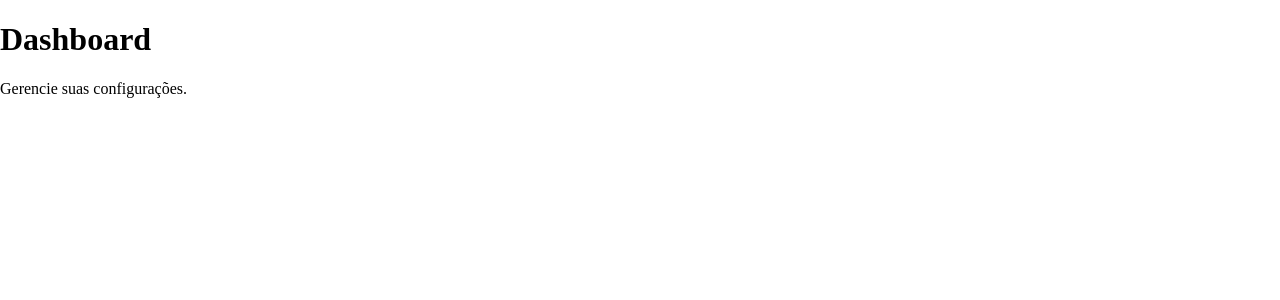
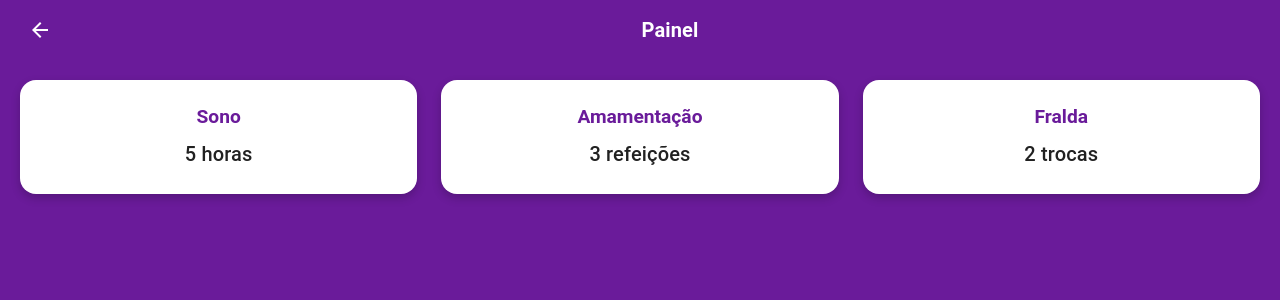
Before and after one commit to caiqueSanderson/baby-app-react-web, a React (Vite) app: page /dashboard in a window 1280 px wide. Shown: the top 300 px of the page. Built offline with nearby package versions, Linux system fonts and the light colour scheme.

Commit message:
wip: Dashboard implementada, porém estática

```diff
--- a/src/components/custom/appBar/styles.scss
+++ b/src/components/custom/appBar/styles.scss
@@ -4,7 +4,6 @@
   display: flex;
   align-items: center;
   padding: 10px 20px;
-  margin-bottom: 1rem;
   max-width: 100vw;
 
   .MuiIconButton-root {
--- a/src/components/custom/customList/index.jsx
+++ b/src/components/custom/customList/index.jsx
@@ -36,13 +36,13 @@ const CustomList = ({ items }) => {
   };
 
   function subtitleSleep() {
-    return "O bebê está dormindo";
+    return t("babySleeping");
   }
   function subtitleEat() {
-    return "O bebê está comendo";
+    return t("babyEating");
   }
   function subtitleDiaper() {
-    return "O bebê está trocando a fralda";
+    return t("babyChanging");
   }
 
   function generateSubtitle(actionType) {
--- /dev/null
+++ b/src/data/fakeUser.json
@@ -0,0 +1,4 @@
+{
+    "username": "user123",
+    "password": "12345"
+  }
--- a/src/locales/en.json
+++ b/src/locales/en.json
@@ -1,4 +1,6 @@
 {
+  "dashboard": "Dashboard",
+
   "title": "Add information",
   "addItem": "Add item",
   "editItem": "Edit item",
@@ -18,7 +20,7 @@
   "selectedLanguage": "Selected language",
   "babyInfo": "Baby Information",
   "babyName": "Baby Name",
-  "babyWeight": "Baby Weight(kg)",
+  "babyWeight": "Baby Weight (kg)",
   "babyLength": "Baby Length (cm)",
   "saveBabyInfo": "Save Information",
   "logout": "Logout",
@@ -37,6 +39,10 @@
   "both": "Both",
   "clean": "Clean",
 
+  "babySleeping": "The baby is sleeping",
+  "babyEating": "The baby is eating",
+  "babyChanging": "The baby is changing the diaper",
+
   "uptade": "Uptade",
   "save": "Save"
 }
--- a/src/locales/es.json
+++ b/src/locales/es.json
@@ -1,4 +1,6 @@
 {
+  "dashboard":"Panel",
+
   "title": "Agrega información",
   "addItem": "Agregar ítem",
   "editItem": "Editar elemento",
@@ -37,6 +39,10 @@
   "both": "Ambos",
   "clean": "Limpia",
 
+  "babySleeping": "La bebe esta durmiendo",
+  "babyEating": "La bebe esta comiendo",
+  "babyChanging": "El bebé está cambiando pañal",
+
   "uptade": "Actualizar",
   "save": "Ahorrar"
 }
--- a/src/locales/pt.json
+++ b/src/locales/pt.json
@@ -1,4 +1,6 @@
 {
+  "dashboard": "Painel",
+
   "title": "Adicione informações",
   "addItem": "Adicionar item",
   "editItem": "Editar item",
@@ -37,6 +39,10 @@
   "both": "Ambos",
   "clean": "Limpa",
 
+  "babySleeping": "O bebê está dormindo",
+  "babyEating": "O bebê está comendo",
+  "babyChanging": "O bebê está trocando a fralda",
+
   "uptade": "Atualizar",
   "save": "Salvar"
 }
--- a/src/views/Dashboard/index.jsx
+++ b/src/views/Dashboard/index.jsx
@@ -1,10 +1,49 @@
 import React from "react";
+import { useTranslation } from "react-i18next";
+import { AppBar, Box, Card, Grid, Typography } from "../../components";
+import "../styles/dashboardScreen.scss";
 
 export default function Dashboard() {
+  const { t } = useTranslation();
+
+  const sleepData = 5;
+  const eatData = 3;
+  const diaperData = 2;
+
   return (
-    <div>
-      <h1>Dashboard</h1>
-      <p>Gerencie suas configurações.</p>
-    </div>
+    <Box className="dashboard-container">
+
+      <AppBar title={t("dashboard")} />
+
+      <Grid container spacing={3} className="dashboard-grid">
+        <Grid item xs={12} sm={4}>
+          <Card className="dashboard-card">
+            <Typography variant="h5" className="card-title">
+              {t("sleep")}
+            </Typography>
+            <Typography variant="h6">{`${sleepData} horas`}</Typography>
+          </Card>
+        </Grid>
+
+        <Grid item xs={12} sm={4}>
+          <Card className="dashboard-card">
+            <Typography variant="h5" className="card-title">
+              {t("eat")}
+            </Typography>
+            <Typography variant="h6">{`${eatData} refeições`}</Typography>
+          </Card>
+        </Grid>
+
+        <Grid item xs={12} sm={4}>
+          <Card className="dashboard-card">
+            <Typography variant="h5" className="card-title">
+              {t("diaper")}
+            </Typography>
+            <Typography variant="h6">{`${diaperData} trocas`}</Typography>
+          </Card>
+        </Grid>
+      </Grid>
+
+    </Box>
   );
-};
+}
--- a/src/views/Home/index.jsx
+++ b/src/views/Home/index.jsx
@@ -59,7 +59,7 @@ export default function Home() {
         </Box>
 
         <Box className="header-info left">
-          <IconButton>
+          <IconButton onClick={() => navigate("/dashboard")}>
             <BarChart />
           </IconButton>
           <Typography variant="body2">
--- a/src/views/Settings/index.jsx
+++ b/src/views/Settings/index.jsx
@@ -1,5 +1,4 @@
 import React, { useState, useEffect } from "react";
-import { useNavigate } from "react-router-dom";
 import { useTranslation } from "react-i18next";
 import { useAppContext } from "../../Context";
 
@@ -8,17 +7,16 @@ import {
   Container,
   Button,
   Typography,
-  IconButton,
   TextField,
+  AppBar,
 } from "../../components";
-import { ArrowBack, Save, Logout } from "@mui/icons-material";
+import { Save, Logout } from "@mui/icons-material";
 
 import "../styles/settings.scss";
 
 export default function Settings() {
   const { changeLanguage, logout, babyInfo, setBabyInfo } = useAppContext();
   const { t } = useTranslation();
-  const navigate = useNavigate();
 
   const [selectedLanguage, setSelectedLanguage] = useState("pt");
 
@@ -31,6 +29,7 @@ export default function Settings() {
   }, [changeLanguage]);
 
   const handleSaveLanguage = () => {
+    localStorage.setItem("@language", selectedLanguage);
     changeLanguage(selectedLanguage);
   };
 
@@ -39,16 +38,9 @@ export default function Settings() {
   };
 
   return (
+    <Box>
+      <AppBar title={t("settings")} />
       <Box className="settings-container">
-      <Container className="settings-header">
-        <IconButton className="back-button" onClick={() => navigate("/")}>
-          <ArrowBack />
-        </IconButton>
-        <Typography variant="h4" className="settings-title">
-          {t("settings")}
-        </Typography>
-      </Container>
-
         <Container className="settings-content">
           <Typography variant="h2" className="settings-text-h2">
             {t("changeLanguage")}
@@ -115,7 +107,7 @@ export default function Settings() {
             type="number"
           />
           <Button
-          onClick={() => console.log("Baby info saved:", babyInfo)}
+            onClick={() => localStorage.setItem("@dataBaby", babyInfo)}
             variant="contained"
             className="save-button"
             startIcon={<Save />}
@@ -135,5 +127,6 @@ export default function Settings() {
           </Button>
         </Container>
       </Box>
+    </Box>
   );
 }
--- /dev/null
+++ b/src/views/styles/_theme.scss
@@ -0,0 +1,5 @@
+$primary-color: #6a1b9a;
+$secondary-color: #ffffff;
+$text-color: #fff;
+$background-color: #6a1b9a;
+$card-shadow: rgba(0, 0, 0, 0.2);
--- /dev/null
+++ b/src/views/styles/dashboardScreen.scss
@@ -0,0 +1,50 @@
+@import "theme";
+
+.dashboard-container {
+  min-height: 100vh;
+  background-color: $background-color;
+
+  .dashboard-grid {
+    padding: 20px;
+  }
+
+  .dashboard-card {
+    padding: 1.5rem;
+    display: flex;
+    flex-direction: column;
+    justify-content: center;
+    align-items: center;
+    box-shadow: 0px 4px 10px rgba(0, 0, 0, 0.2);
+    background-color: #fff;
+    border-radius: 1rem;
+    transition: transform 0.3s ease, box-shadow 0.3s ease;
+
+    &:hover {
+      transform: translateY(-5px);
+      box-shadow: 0px 8px 15px rgba(0, 0, 0, 0.2);
+    }
+
+    .card-title {
+      color: #6a1b9a;
+      font-size: 1.2rem;
+      font-weight: bold;
+      margin-bottom: 0.5rem;
+    }
+  }
+
+  @media (max-width: 600px) {
+    .dashboard-cards {
+      .card {
+        padding: 1rem;
+
+        .card-title {
+          font-size: 1.2rem;
+        }
+
+        .card-description {
+          font-size: 0.9rem;
+        }
+      }
+    }
+  }
+}
--- a/src/views/styles/settings.scss
+++ b/src/views/styles/settings.scss
@@ -37,6 +37,7 @@
     color: #333;
     display: flex;
     flex-direction: column;
+    gap: 5px;
 
     .settings-text-h2 {
       font-size: 1.5rem;
```
Lines whose indentation alone changed are shown as unchanged.
